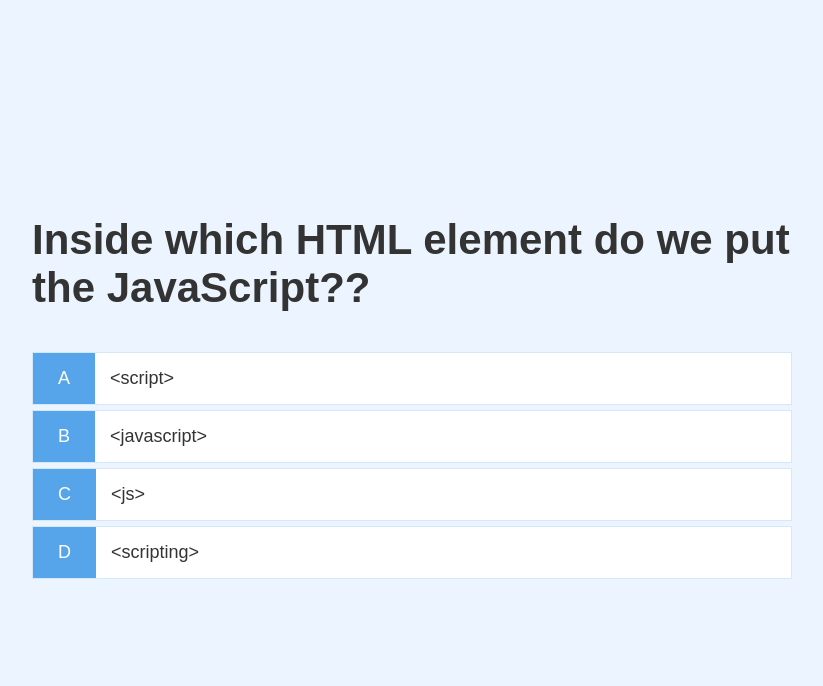
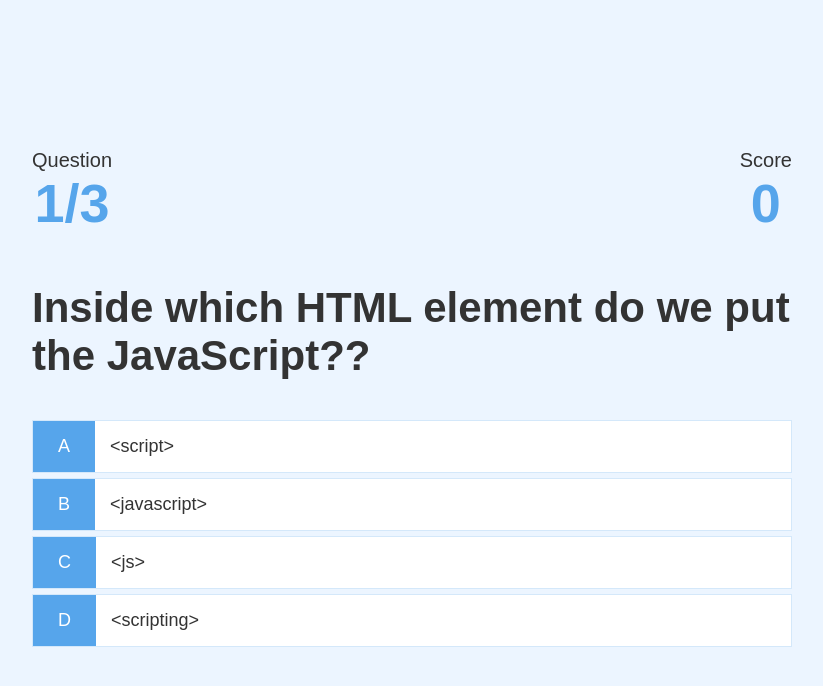
Before and after one commit to JacobHsu/quiz-app, a plain HTML site: page game.html in a window 1280 px wide. Shown: the whole page, without its empty margins (228-1051 px from the left). Drawn offline with Linux system fonts and the light colour scheme.

Commit message:
Game Page Head's Up Display

```diff
--- a/game.css
+++ b/game.css
@@ -32,3 +32,16 @@
 .incorrect {
   background-color: #dc3545;
 }
+
+/* HUD */
+#hud {
+  display: flex;
+  justify-content: space-between;
+}
+.hud-prefix {
+  text-align: center;
+  font-size: 2rem;
+}
+.hud-main-text {
+  text-align: center;
+}
--- a/game.html
+++ b/game.html
@@ -11,7 +11,26 @@
   <body>
     <div class="container">
       <div id="game" class="justify-center flex-column">
-        <h2 id="question">To have her own clothing store, Jane borrowed money from family members to get her business ________.</h2>
+        <div id="hud">
+          <div id="hud-item">
+            <p class="hud-prefix">
+              Question
+            </p>
+            <h1 class="hud-main-text" id="questionCounter"></h1>
+          </div>
+          <div id="hud-item">
+            <p class="hud-prefix">
+              Score
+            </p>
+            <h1 class="hud-main-text" id="score">
+              0
+            </h1>
+          </div>
+        </div>
+        <h2 id="question">
+          To have her own clothing store, Jane borrowed money from family
+          members to get her business ________.
+        </h2>
         <div class="choice-container">
           <p class="choice-prefix">A</p>
           <p class="choice-text" data-number="1">start</p>
--- a/game.js
+++ b/game.js
@@ -1,5 +1,7 @@
 const questionView = document.getElementById("question");
 const choices = Array.from(document.getElementsByClassName("choice-text"));
+const questionCounterText = document.getElementById("questionCounter");
+const scoreText = document.getElementById("score");
 
 let currentQuestion = {};
 let acceptingAnswers = false;
@@ -53,6 +55,7 @@ getNewQuestion = () => {
     return window.location.assign("/end.html");
   }
   questionCounter++;
+  questionCounterText.innerText = `${questionCounter}/${MAX_QUESTIONS}`;
   const questionIndex = Math.floor(Math.random() * availableQuesions.length);
   currentQuestion = availableQuesions[questionIndex];
   questionView.innerText = currentQuestion.question;
@@ -63,7 +66,12 @@ getNewQuestion = () => {
   });
 
   availableQuesions.splice(questionIndex, 1); //remove the questionView from availableQuesions
-  console.log("questionIndex:",questionIndex,"availableQuesions:", availableQuesions);
+  console.log(
+    "questionIndex:",
+    questionIndex,
+    "availableQuesions:",
+    availableQuesions
+  );
   acceptingAnswers = true;
 };
 
@@ -74,16 +82,32 @@ choices.forEach(choice => {
     acceptingAnswers = false;
     const selectedChoice = e.target;
     const selectedAnswer = selectedChoice.dataset["number"]; //string
-    const classToApply = (selectedAnswer == currentQuestion.answer) ? "correct" : "incorrect";
-    console.log('selectedAnswer=',selectedAnswer,'answer=',currentQuestion.answer,classToApply);
+    const classToApply =
+      selectedAnswer == currentQuestion.answer ? "correct" : "incorrect";
+    console.log(
+      "selectedAnswer=",
+      selectedAnswer,
+      "answer=",
+      currentQuestion.answer,
+      classToApply
+    );
+
+    if (classToApply === "correct") {
+      incrementScore(CORRECT_BONUS);
+    }
+
     selectedChoice.parentElement.classList.add(classToApply);
 
     setTimeout(() => {
       selectedChoice.parentElement.classList.remove(classToApply);
       getNewQuestion();
     }, 1000);
-
   });
 });
 
+incrementScore = num => {
+  score += num;
+  scoreText.innerText = score;
+};
+
 startGame();
```
Also changed, not shown: 1 other file.
